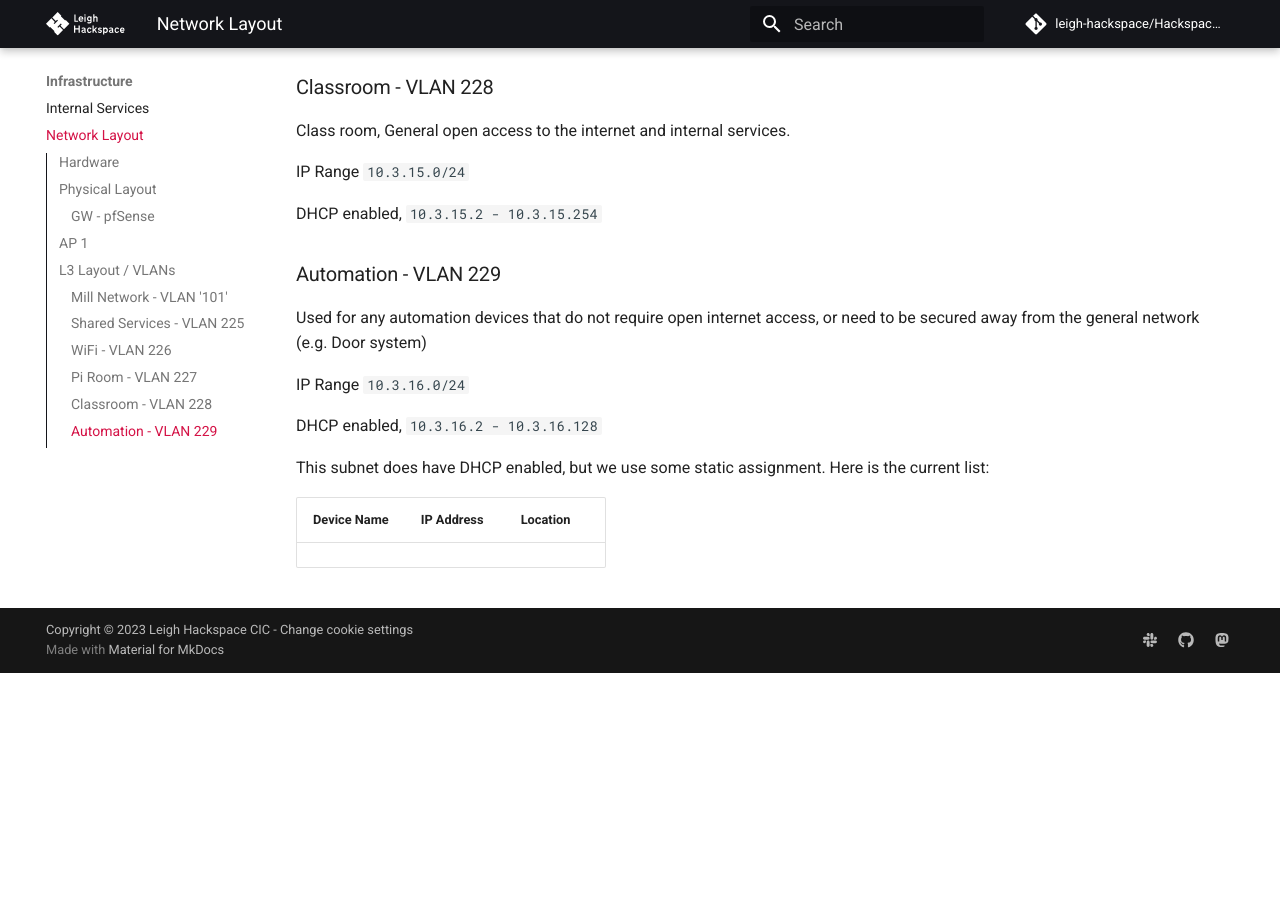
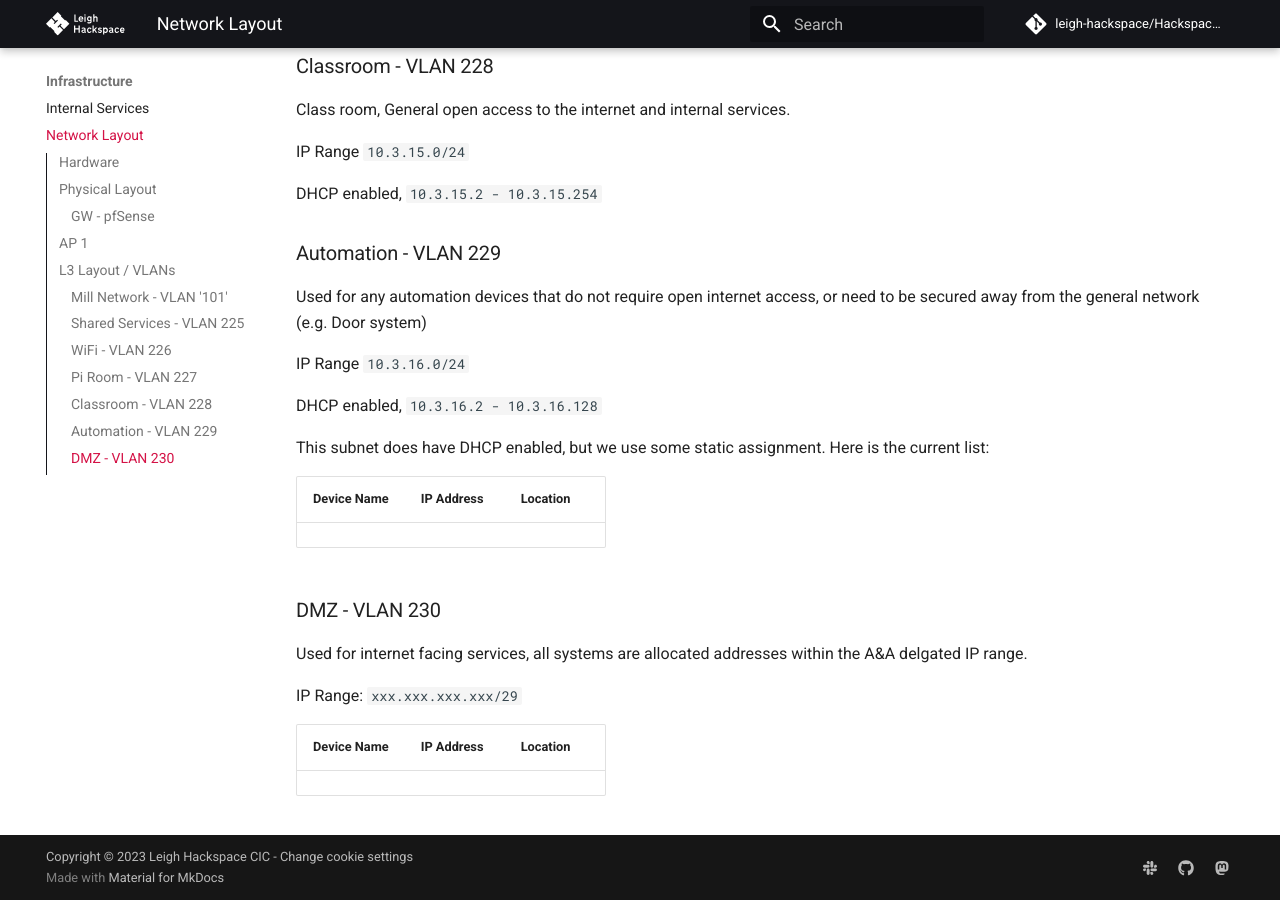
Before and after one commit to leigh-hackspace/HackspaceWiki, an MkDocs documentation site: the page built from docs/infrastructure/network_layout.md, in a window 1280 px wide and 900 px high, scrolled down 3835 px. Built offline with MkDocs 1.6.1 and Material for MkDocs 9.7.7, drawn with Linux system fonts in a browser that asks for light colours; comment, search, counter and statistics services are not loaded; the version menu is left out; before the commit the page ends 4508 px from its top, so only the background shows below that; some of the changed text lies outside the part shown.

Commit message:
Add upcoming DMZ VLAN

```diff
--- a/docs/infrastructure/network_layout.md
+++ b/docs/infrastructure/network_layout.md
@@ -164,3 +164,12 @@ This subnet does have DHCP enabled, but we use some static assignment. Here is t
 
 | Device Name | IP Address | Location |
 | ----------- | ---------- | -------- |
+
+### DMZ - VLAN 230
+
+Used for internet facing services, all systems are allocated addresses within the A&A delgated IP range.
+
+IP Range: `xxx.xxx.xxx.xxx/29`
+
+| Device Name | IP Address | Location |
+| ----------- | ---------- | -------- |
```
Also changed, not shown: other parts of docs/infrastructure/network_layout.md (+10 -10 lines).
